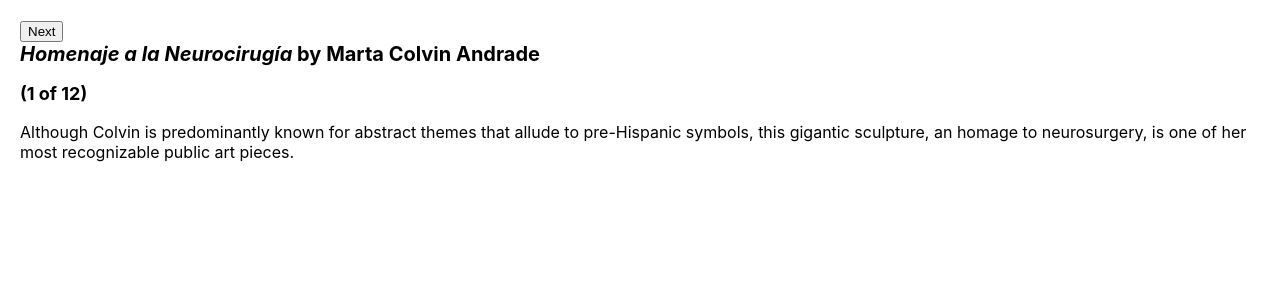
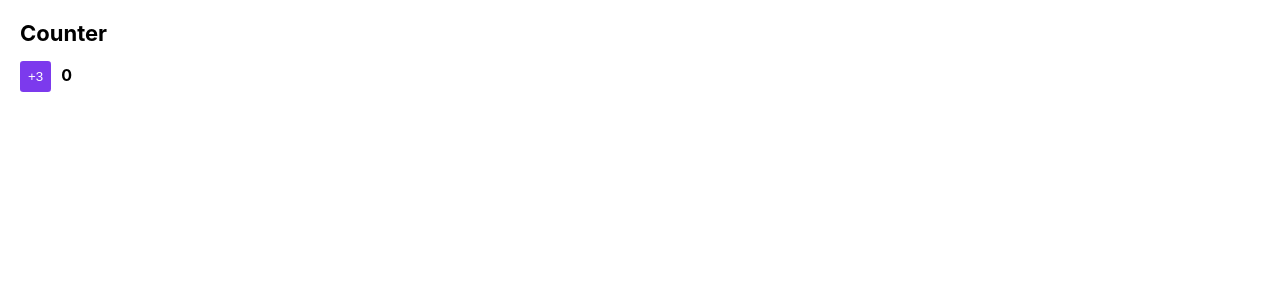
Before and after one commit to becasualle/devsurge-react-course, a React (Create React App) app: page / in a window 1280 px wide. Shown: the top 300 px of the page. Built offline with nearby package versions, Linux system fonts and the light colour scheme.

Commit message:
Состояние как снимок

```diff
--- a/src/App.js
+++ /dev/null
@@ -1,9 +0,0 @@
-import { StatelessGalerry, StatefullGalerry, MultipleStates } from './State';
-
-export default function App() {
-  return (
-    <>
-      <StatelessGalerry />
-    </>
-  );
-}
--- /dev/null
+++ b/src/App.jsx
@@ -0,0 +1,9 @@
+import { StateAsSnapshot } from './State';
+
+export default function App() {
+  return (
+    <>
+      <StateAsSnapshot />
+    </>
+  );
+}
--- /dev/null
+++ b/src/State/StateAsSnapshot.jsx
@@ -0,0 +1,31 @@
+import { useState } from 'react';
+
+export default function Counter() {
+  const [number, setNumber] = useState(0);
+
+  return (
+    <>
+      <h1>Counter</h1>
+      <button
+        style={{
+          cursor: 'pointer',
+          backgroundColor: '#7c3aed',
+          border: 'none',
+          color: 'white',
+          padding: '0.5rem',
+          borderRadius: '0.2rem',
+        }}
+        onClick={() => {
+          setNumber(number + 1);
+          setNumber(number + 1);
+          setNumber(number + 1);
+          alert(number);
+          setTimeout(() => alert(number), 1500);
+        }}
+      >
+        +3
+      </button>
+      <span style={{ marginLeft: '10px', fontWeight: 'bold' }}>{number}</span>
+    </>
+  );
+}
--- a/src/State/index.js
+++ b/src/State/index.js
@@ -1,5 +1,6 @@
 import StatefullGalerry from './Statefull';
 import StatelessGalerry from './Stateless';
 import MultipleStates from './multipleStates';
+import StateAsSnapshot from './StateAsSnapshot';
 
-export { StatelessGalerry, StatefullGalerry, MultipleStates };
+export { StatelessGalerry, StatefullGalerry, MultipleStates, StateAsSnapshot };
```
Also changed, not shown: src/Gallery.jsx (renamed from src/Gallery.js), src/State/Statefull.jsx (renamed from src/State/Statefull.js), src/State/Stateless.jsx (renamed from src/State/Stateless.js), src/State/arrayDestructuring.jsx (renamed from src/State/arrayDestructuring.js), src/State/multipleStates.jsx (renamed from src/State/multipleStates.js).
